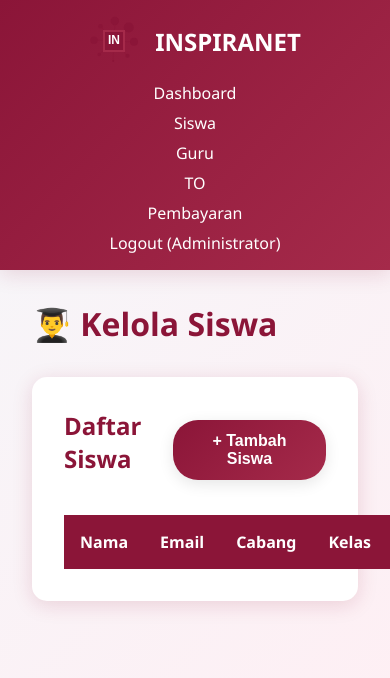
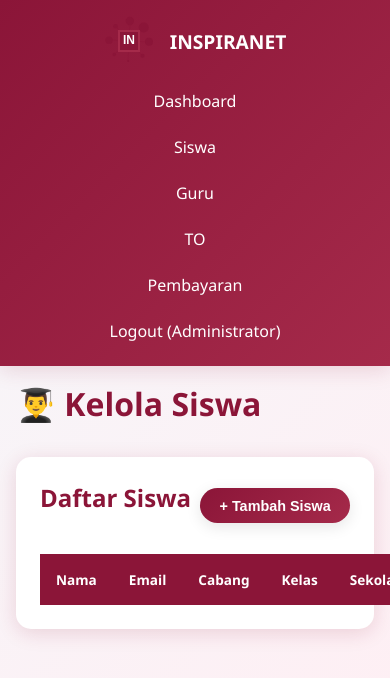
Before and after one commit to rafliyusuf999/aplikasi-tryout-siswa-dan-pembelajaran, a Flask app: page /admin/students in a window 390 px wide; the page is wider, and only the part inside the window is pictured. Shown: the top 678 px of that part. Run offline with Flask 3, Linux system fonts and the light colour scheme; a user stored in the database is signed in; data comes from the database, SQL or seed files in the repository; lists and menus that the app fills with data are empty.

Commit message:
Add a page for teachers to review student essay answers
Introduces a new route `/admin/exams/<int:exam_id>/essay_answers` in `app.py` to display uploaded essay answers from students, along with responsive CSS adjustments in `static/css/style.css` for better usability across devices. A new template `templates/essay_answers.html` is added to render this page.

Replit-Commit-Author: Agent
Replit-Commit-Session-Id: 6991ff2c-f6b6-4fcd-bb6f-2411bfe4d857
Replit-Commit-Checkpoint-Type: intermediate_checkpoint

```diff
--- a/app.py
+++ b/app.py
@@ -736,5 +736,26 @@ def update_leaderboard(attempt):
 
     db.session.commit()
 
+@app.route('/admin/exams/<int:exam_id>/essay_answers')
+@login_required
+def admin_view_essay_answers(exam_id):
+    if current_user.role not in ['admin', 'teacher']:
+        flash('Akses ditolak!', 'danger')
+        return redirect(url_for('index'))
+
+    exam = Exam.query.get_or_404(exam_id)
+    attempts = ExamAttempt.query.filter_by(exam_id=exam_id, is_completed=True).all()
+
+    essay_questions = Question.query.filter_by(exam_id=exam_id, question_type='essay').all()
+
+    return render_template('essay_answers.html',
+                         exam=exam,
+                         attempts=attempts,
+                         essay_questions=essay_questions)
+
+@app.route('/uploads/<path:filename>')
+def uploaded_file(filename):
+    return redirect(url_for('static', filename='../uploads/' + filename))
+
 if __name__ == '__main__':
     app.run(host='0.0.0.0', port=5000, debug=True)
--- a/static/css/style.css
+++ b/static/css/style.css
@@ -484,9 +484,23 @@ body {
     }
 }
 
+@media (max-width: 1024px) {
+    .container {
+        padding: 0 1.5rem;
+    }
+
+    .exam-grid {
+        grid-template-columns: repeat(auto-fill, minmax(280px, 1fr));
+    }
+}
+
 @media (max-width: 768px) {
     .hero h1 {
         font-size: 2rem;
+    }
+
+    .hero p {
+        font-size: 1rem;
     }
 
     .stats-grid {
@@ -496,15 +510,101 @@ body {
     .navbar .container {
         flex-direction: column;
         gap: 1rem;
+        padding: 0 1rem;
     }
 
     .navbar-nav {
         flex-direction: column;
         gap: 0.5rem;
+        width: 100%;
+    }
+
+    .navbar-nav a {
+        display: block;
+        text-align: center;
+        width: 100%;
     }
 
     .timer {
         position: static;
-        margin: 1rem;
+        margin: 1rem auto;
+        max-width: 300px;
+    }
+
+    .exam-grid {
+        grid-template-columns: 1fr;
+    }
+
+    .card {
+        padding: 1.5rem;
+    }
+
+    .question-card {
+        padding: 1.5rem;
+    }
+
+    .option-item {
+        padding: 0.75rem;
+    }
+
+    .btn {
+        padding: 0.75rem 1.5rem;
+        font-size: 0.95rem;
+    }
+
+    .container {
+        padding: 0 1rem;
+        margin: 1rem auto;
+    }
+
+    .modal-content {
+        margin: 10% auto;
+        width: 90%;
+        max-width: 500px;
+    }
+
+    table {
+        font-size: 0.85rem;
+    }
+
+    table th,
+    table td {
+        padding: 0.5rem;
     }
 }
+
+@media (max-width: 480px) {
+    .navbar-brand {
+        font-size: 1.2rem;
+    }
+
+    .hero h1 {
+        font-size: 1.5rem;
+    }
+
+    .hero {
+        padding: 2rem 1rem;
+    }
+
+    .stat-card h3 {
+        font-size: 2rem;
+    }
+
+    .btn {
+        padding: 0.6rem 1.2rem;
+        font-size: 0.9rem;
+    }
+
+    .form-control {
+        font-size: 16px;
+    }
+
+    .question-card h4 {
+        font-size: 1.1rem;
+    }
+
+    .modal-content {
+        margin: 5% auto;
+        width: 95%;
+    }
+}
```
Also changed, not shown: templates/essay_answers.html (added, +66 -0 lines).
